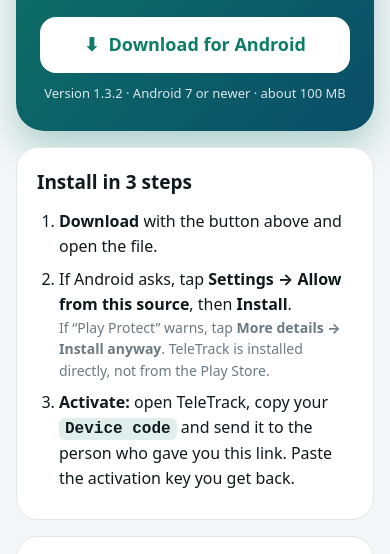
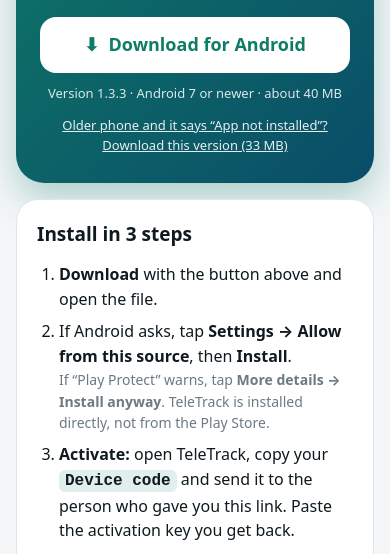
Before and after one commit to nahom4426/teletrack-download, a plain HTML site: page index.html in a window 390 px wide. Shown: the part 258-812 px from the top of the page. Drawn offline with Linux system fonts and the light colour scheme.

Commit message:
Download page: 1.3.3, smaller APKs, older-phone link
Co-Authored-By: Claude Opus 5.5 <noreply@anthropic.com>

```diff
--- a/index.html
+++ b/index.html
@@ -28,6 +28,7 @@
       font-size: 18px; text-decoration: none; }
     .btn:active { transform: scale(.98); }
     .meta { margin-top: 10px; font-size: 13px; opacity: .85; }
+    .alt { display: block; margin-top: 12px; font-size: 13px; color: #fff; opacity: .9; text-decoration: underline; }
     .card { background: var(--card); border: 1px solid var(--line); border-radius: 22px; padding: 20px; margin-top: 16px; }
     h2 { margin: 0 0 12px; font-size: 19px; }
     ol { margin: 0; padding-left: 22px; }
@@ -50,7 +51,10 @@
       <a class="btn" href="https://github.com/nahom4426/teletrack-download/releases/latest/download/TeleTrack.apk">
         ⬇&nbsp; Download for Android
       </a>
-      <div class="meta">Version 1.3.2 · Android 7 or newer · about 100 MB</div>
+      <div class="meta">Version 1.3.3 · Android 7 or newer · about 40 MB</div>
+      <a class="alt" href="https://github.com/nahom4426/teletrack-download/releases/latest/download/TeleTrack-older-phones.apk">
+        Older phone and it says “App not installed”? Download this version (33 MB)
+      </a>
     </section>
 
     <section class="card">
```
